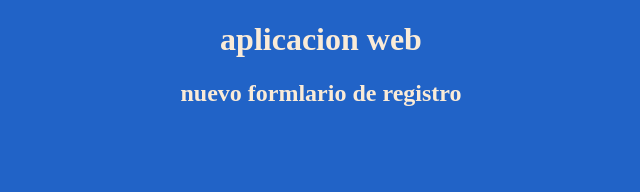
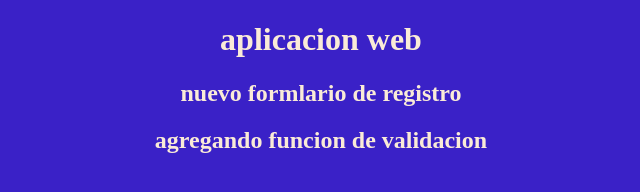
Before and after one commit to juanksrt/repositoriaTR, a plain HTML site: page index.html in a window 1280 px wide. Shown: the whole page, without its empty margins (319-959 px from the left). Drawn offline with Linux system fonts and the light colour scheme.

Commit message:
agregando funcion de validacion

```diff
--- a/index.html
+++ b/index.html
@@ -6,7 +6,7 @@
     <title>Document</title>
     <style>
         html,body{
-            background-color:rgb(33, 99, 199);
+            background-color:rgb(58, 33, 199);
             color:antiquewhite;
             text-align: center;
             }
@@ -15,5 +15,6 @@
 <body>
     <h1>aplicacion web</h1>
     <h2>nuevo formlario de registro</h2>
+    <h2>agregando funcion de validacion</h2>
 </body>
 </html>
```
